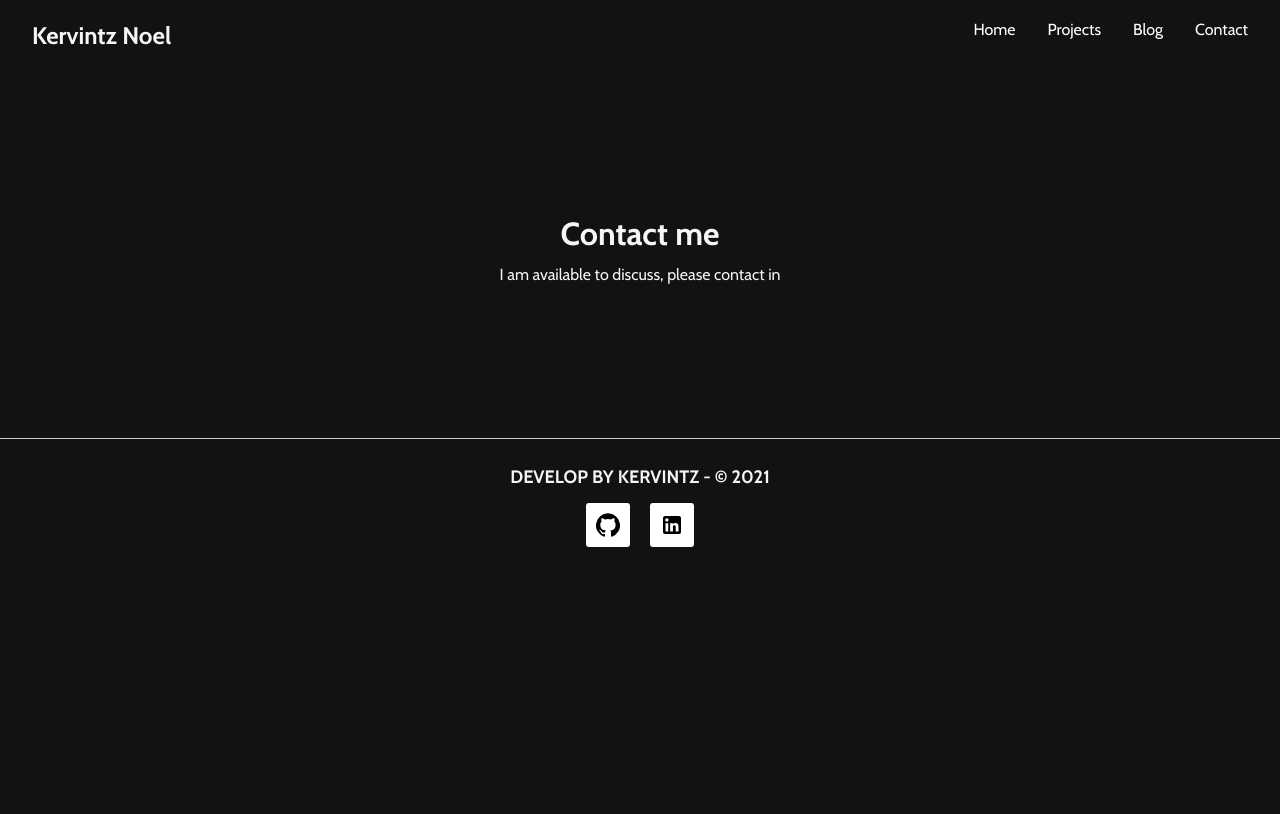
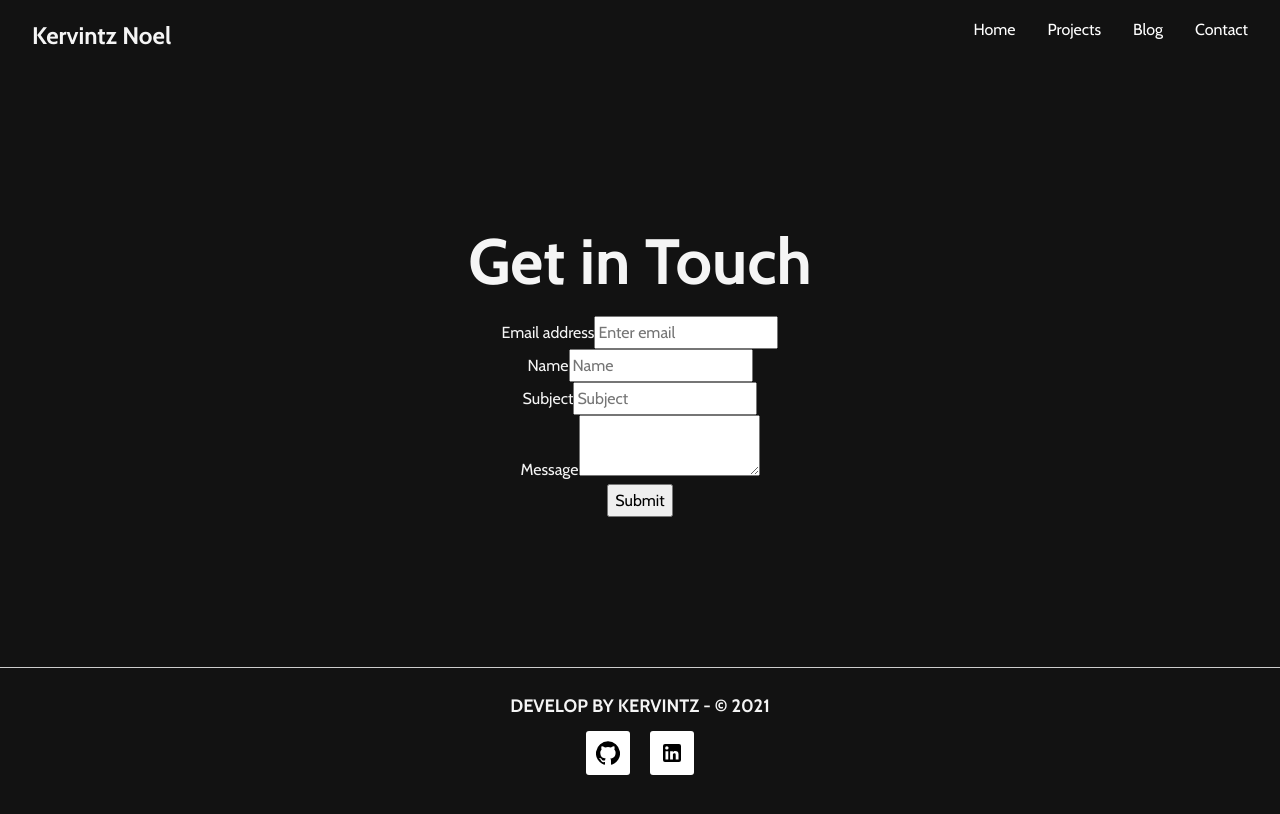
Before and after one commit to kervcode/kervintznoel.com, a React (Create React App) app: page /contact in a window 1280 px wide. Shown: the top 814 px of the page. Built offline with nearby package versions, Linux system fonts and the light colour scheme.

Commit message:
Creating contact form

```diff
--- a/package.json
+++ b/package.json
@@ -8,11 +8,13 @@
     "@testing-library/jest-dom": "^5.11.9",
     "@testing-library/react": "^11.2.5",
     "@testing-library/user-event": "^12.6.3",
+    "emailjs-com": "^2.6.4",
     "react": "^17.0.1",
     "react-dom": "^17.0.1",
     "react-icons": "^4.2.0",
     "react-router-dom": "^5.2.0",
     "react-scripts": "4.0.2",
+    "reactstrap": "^8.9.0",
     "web-vitals": "^1.1.0"
   },
   "scripts": {
--- a/src/components/Contact.js
+++ b/src/components/Contact.js
@@ -1,13 +1,98 @@
-import react from 'react';
+import React, { Component } from 'react';
+import * as emailjs from 'emailjs-com';
+import "./contact.styles.css";
+import { Button, FormFeedback, Form, FormGroup, Label, Input } from 'reactstrap';
 
 
-const Contact = () => (
-    <div className = "contact">
-        <h1> Contact me</h1>
-        <p>I am available to discuss, please contact in </p>
-    </div>
-)
-
-
-
-export default Contact;
+class Contact extends Component {
+  state = {
+    name: '',
+    email: '',
+    subject: '',
+    message: '',
+  }
+handleSubmit(e) {
+    e.preventDefault()
+    const { name, email, subject, message } = this.state
+    let templateParams = {
+      from_name: email,
+      to_name: '<YOUR_EMAIL_ID>',
+      subject: subject,
+      message_html: message,
+     }
+     emailjs.send(
+      'gmail',
+      'template_XXXXXXXX',
+       templateParams,
+      'user_XXXXXXXXXXXXXXXXXXXX'
+     )
+     this.resetForm()
+ }
+resetForm() {
+    this.setState({
+      name: '',
+      email: '',
+      subject: '',
+      message: '',
+    })
+  }
+handleChange = (param, e) => {
+    this.setState({ [param]: e.target.value })
+  }
+render() {
+    return (
+      <>
+          <h1 className="contact-heading">Get in Touch</h1>
+          <Form onSubmit={this.handleSubmit.bind(this)}>
+            <FormGroup controlId="formBasicEmail">
+              <Label className="text-muted">Email address</Label>
+              <Input
+                type="email"
+                name="email"
+                value={this.state.email}
+                className="text-primary"
+                onChange={this.handleChange.bind(this, 'email')}
+                placeholder="Enter email"
+              />
+            </FormGroup>
+<FormGroup controlId="formBasicName">
+              <Label className="text-muted">Name</Label>
+              <Input
+                type="text"
+                name="name"
+                value={this.state.name}
+                className="text-primary"
+                onChange={this.handleChange.bind(this, 'name')}
+                placeholder="Name"
+              />
+            </FormGroup>
+<FormGroup controlId="formBasicSubject">
+              <Label className="text-muted">Subject</Label>
+              <Input
+                type="text"
+                name="subject"
+                className="text-primary"
+                value={this.state.subject}
+                onChange={this.handleChange.bind(this, 'subject')}
+                placeholder="Subject"
+              />
+            </FormGroup>
+<FormGroup controlId="formBasicMessage">
+              <Label className="text-muted">Message</Label>
+              <Input
+                type="textarea"
+                name="message"
+                className="text-primary"
+                value={this.state.message}
+                onChange={this.handleChange.bind(this, 'message')}
+              />
+            </FormGroup>
+<Button variant="primary" type="submit">
+              Submit
+            </Button>
+          </Form>
+      </>
+    )
+  }
+}
+export default Contact
--- /dev/null
+++ b/src/components/contact.styles.css
@@ -0,0 +1,3 @@
+.contact-heading {
+    font-size: 64px;
+}
```
Also changed, not shown: 1 other file (tests, documents, lock files or other folders).
